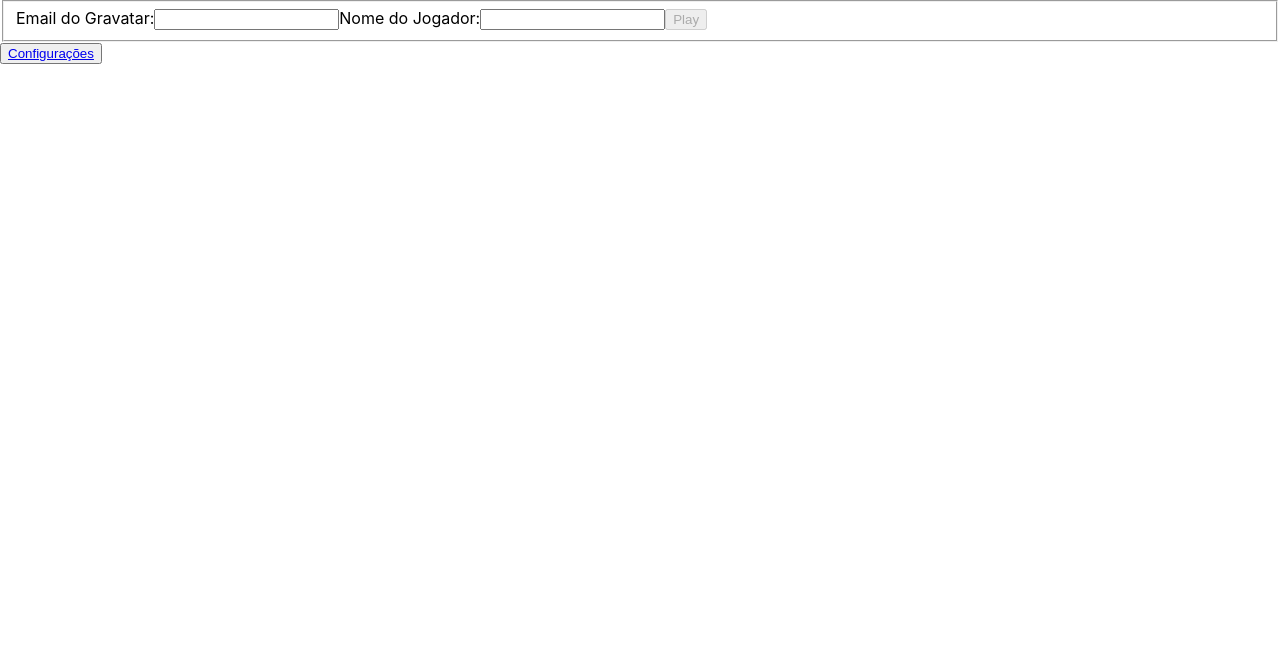
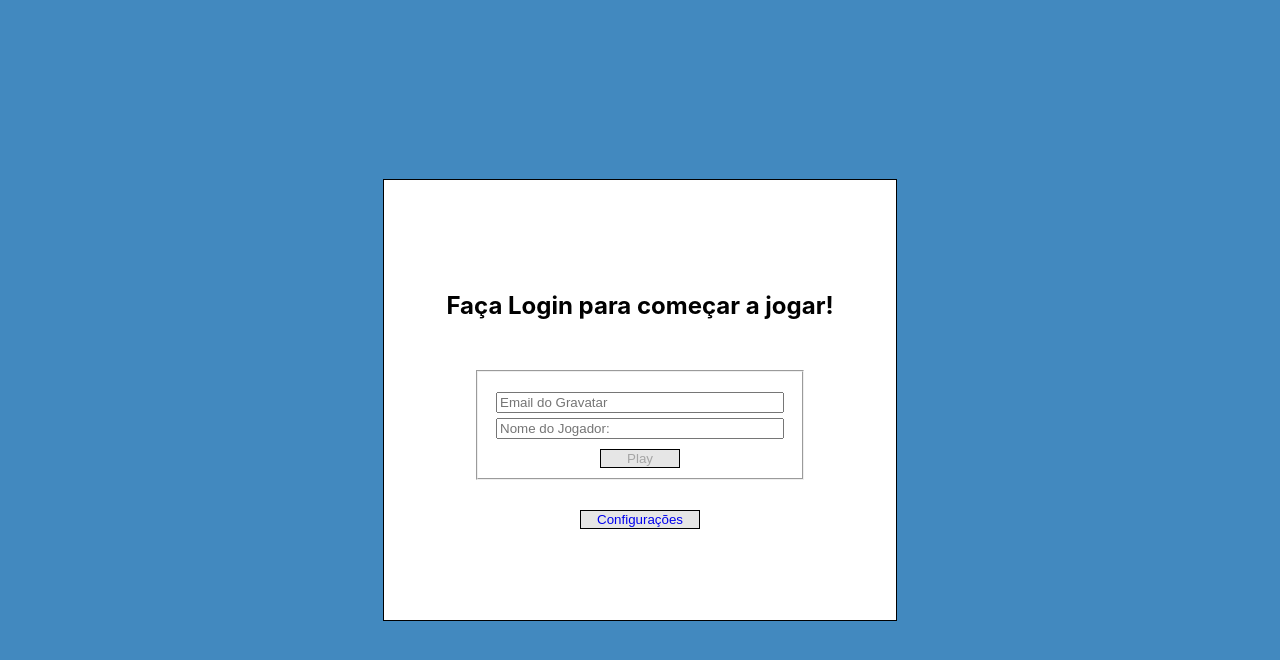
Before and after one commit to RSFreitas1991/project-triviagame, a React (Create React App) app: page / in a window 1280 px wide. Shown: the top 660 px of the page. Built offline with nearby package versions, Linux system fonts and the light colour scheme.

Commit message:
css inicial

```diff
--- a/src/components/header.js
+++ b/src/components/header.js
@@ -13,7 +13,7 @@ class Header extends Component {
     const { email, playerName, score } = this.props;
 
     return (
-      <div className="header_superior">
+      <div className="header-superior">
         <span>
           <img
             src={ this.gravatarCall(email) }
@@ -21,13 +21,13 @@ class Header extends Component {
             data-testid="header-profile-picture"
           />
         </span>
-        <div>
-          <h1>Jogador:</h1>
-          <span data-testid="header-player-name">{ playerName }</span>
+        <div className="header-player-name">
+          <h2 className="header-element">Jogador:</h2>
+          <h2 data-testid="header-player-name">{ playerName }</h2>
         </div>
-        <div>
-          <h1>Placar:</h1>
-          <span data-testid="header-score">{ score }</span>
+        <div className="header-score">
+          <h2 className="header-element">Placar:</h2>
+          <h2 data-testid="header-score">{ score }</h2>
         </div>
       </div>
     );
--- a/src/components/timer.js
+++ b/src/components/timer.js
@@ -42,7 +42,7 @@ class Timer extends Component {
     const { seconds } = this.state;
     return (
       <div>
-        <p id="timer">{seconds}</p>
+        <h1 className="timer" id="timer">{seconds}</h1>
       </div>
     );
   }
--- a/src/index.css
+++ b/src/index.css
@@ -12,6 +12,116 @@ code {
     monospace;
 }
 
+a:link {
+  text-decoration: none;
+}
+
+button {
+  background-color: rgb(230, 230, 230);
+  border: 1px solid black;
+  margin-left: 5px;
+  margin-right: 5px;
+  width: 140px;
+}
+
+.login-page {
+  background-color: rgb(66, 137, 191);
+  height: 100%;
+  position: absolute;
+  width: 100%;
+  display: flex;
+  flex-direction: column;
+  justify-content: center;
+  align-items: center;
+}
+
+.main {
+  background-color: rgb(255, 255, 255);
+  border: 1px solid black;
+  height: 55%;
+  width: 40%;
+  display: flex;
+  flex-direction: column;
+  justify-content: center;
+  align-items: center;
+}
+
+.login-title {
+  margin-bottom: 50px;
+}
+
+.fieldset {
+  display: flex;
+  flex-direction: column;
+  justify-content: center;
+  align-items: center;
+  padding-top: 20px;
+  width: 300px
+}
+
+.login-input {
+  width: 280px;
+  margin-bottom: 5px;
+}
+
+.login-button {
+  margin-top: 5px;
+  width: 80px;
+  background-color: rgb(230, 230, 230);
+  border: 1px solid black;
+}
+
+.login-settings-button {
+  margin-top: 5px;
+  width: 120px;
+  background-color: rgb(230, 230, 230);
+  border: 1px solid black;
+  text-decoration: none;
+  margin-top: 30px;
+  color: black;
+}
+
+.header-superior {
+  background-color: rgb(66, 137, 191);
+  display: flex;
+  justify-content: left;
+  align-items: center;
+}
+
+.header-player-name {
+  display: flex;
+  padding-left: 30px;
+  color: white;
+}
+
+.header-score {
+  display: flex;
+  padding-left: 70%;
+  color: white;
+}
+
+.header-element {
+  padding-right: 4px;
+}
+
+.game-screen, .game {
+  display: flex;
+  justify-content: center;
+  align-items: center;
+  flex-direction: column;
+}
+
+.timer {
+  color:rgb(66, 137, 191);
+  font-size: 60px;
+  margin-top: 40px;
+}
+
+.game {
+  border: 2px solid black;
+  padding: 0px 100px 20px 100px;
+}
+
 .correct-answer {
   border: 3px solid rgb(6, 240, 15);
 }
@@ -19,3 +129,7 @@ code {
 .wrong-answer {
   border: 3px solid rgb(255, 0, 0);
 }
+
+.next-button {
+  margin-top: 8px;
+}
--- a/src/pages/gameScreen.js
+++ b/src/pages/gameScreen.js
@@ -101,17 +101,17 @@ class GameScreen extends Component {
     const { questions } = this.props;
     const { index, answerSelected } = this.state;
     return (
-      <div>
-        <h4
+      <div className="game">
+        <h2
           data-testid="question-category"
         >
           {questions[index].category}
-        </h4>
-        <h4
+        </h2>
+        <h2
           data-testid="question-text"
         >
           {questions[index].question}
-        </h4>
+        </h2>
         <div data-testid="answer-options">
           {
             this.shuffleAnswers(questions[index])
@@ -123,6 +123,7 @@ class GameScreen extends Component {
               type="button"
               onClick={ this.handleClick }
               data-testid="btn-next"
+              className="next-button"
             >
               Next
             </button>
@@ -137,9 +138,8 @@ class GameScreen extends Component {
     return (
       <div>
         <Header />
-        <h1>Tempo:</h1>
-        <Timer />
-        <div>
+        <div className="game-screen">
+          <Timer />
           {
             (
               questions.length > 0
--- a/src/pages/login.js
+++ b/src/pages/login.js
@@ -100,30 +100,35 @@ class Login extends React.Component {
   render() {
     const { email, playerName, submitButton } = this.state;
     return (
+      <div className="login-page">
         <div className="main">
+          <h2 className="login-title">Faça Login para começar a jogar!</h2>
           <fieldset className="fieldset">
-          Email do Gravatar:
             <input
               type="email"
               name="email"
               data-testid="input-gravatar-email"
               onChange={ this.handleChange }
               value={ email }
+              className="login-input"
+              placeholder="Email do Gravatar"
               required
             />
-          Nome do Jogador:
             <input
               type="text"
               name="playerName"
               data-testid="input-player-name"
               onChange={ this.handleChange }
               value={ playerName }
+              className="login-input"
+              placeholder="Nome do Jogador:"
             />
             <button
               type="button"
               data-testid="btn-play"
               onClick={ this.getToken }
               disabled={ submitButton }
+              className="login-button"
             >
               Play
             </button>
@@ -131,9 +136,11 @@ class Login extends React.Component {
           <button
             type="button"
             data-testid="btn-settings"
+            className="login-settings-button"
           >
             <Link to="/settings">Configurações</Link>
           </button>
+        </div>
       </div>
     );
   }
```
Lines whose indentation alone changed are shown as unchanged.
